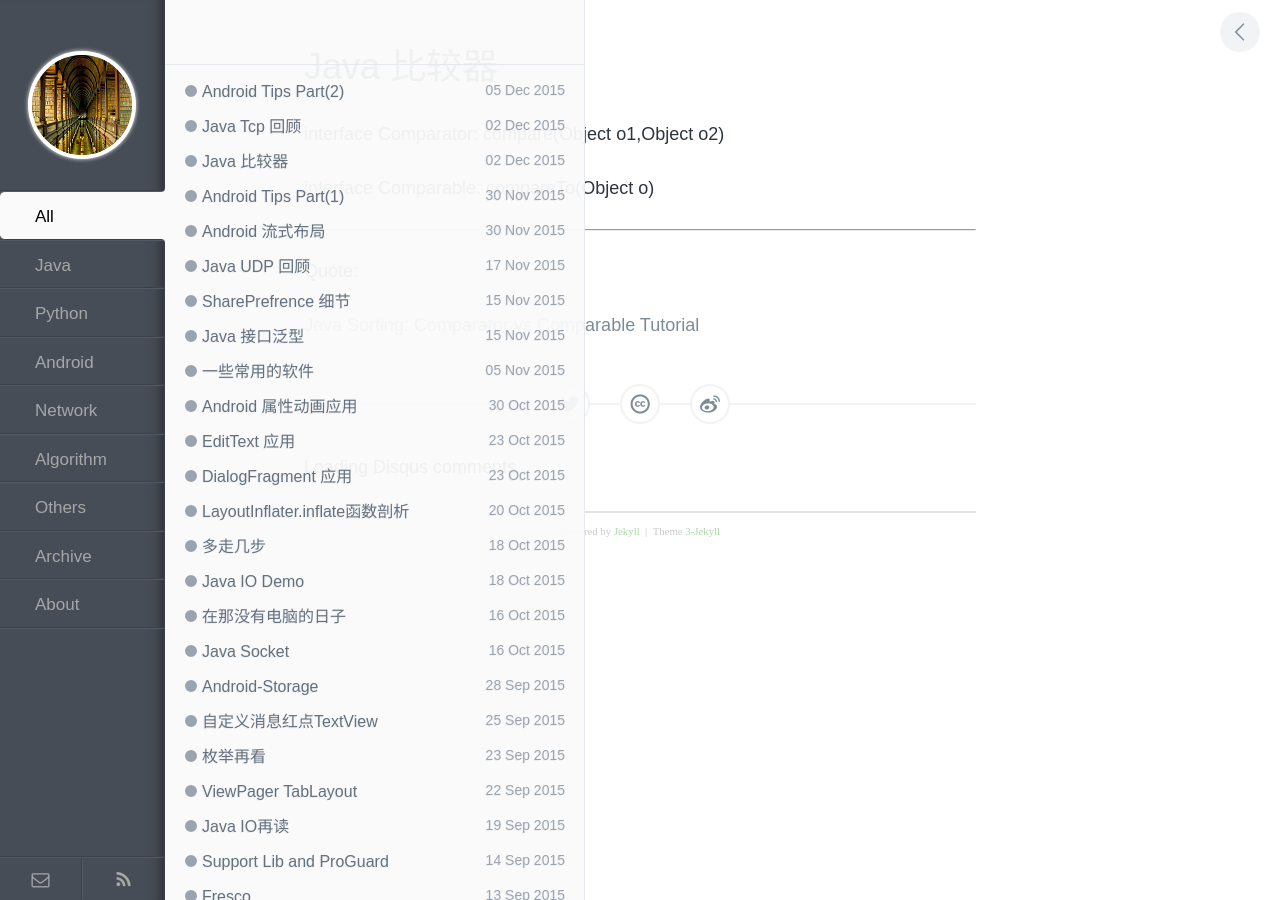
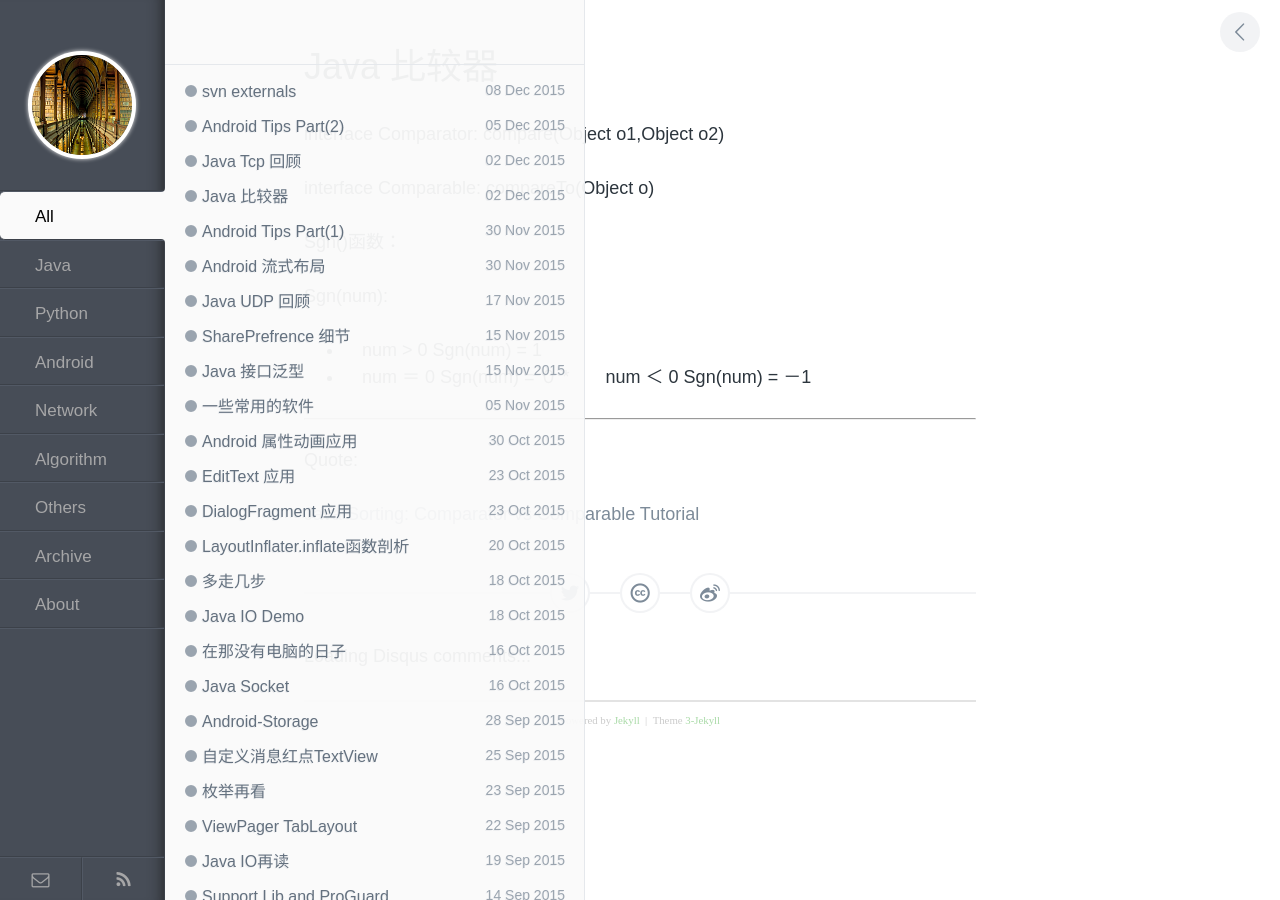
Before and after one commit to enlipan/enlipan.github.io, a Jekyll site: the page built from _posts/2015-12-02-java-comparator-tutorial.md, in a window 1280 px wide. Built offline with Jekyll 4.4.1, drawn with Linux system fonts in a browser that asks for light colours; comment, search, counter and statistics services are not loaded.

Commit message:
post svn externals  20151208

```diff
--- a/_posts/2015-12-02-java-comparator-tutorial.md
+++ b/_posts/2015-12-02-java-comparator-tutorial.md
@@ -10,6 +10,18 @@ interface Comparator: compare(Object o1,Object o2)
 
 interface Comparable: compareTo(Object  o)
 
+
+
+
+Sgn()函数：
+
+Sgn(num):
+
+* 　num > 0  Sgn(num) = 1
+* 　num ＝ 0  Sgn(num) = ０
+*　　num ＜ 0  Sgn(num) = －1
+
+
 ---
 
 Quote:
```
Also changed, not shown: _posts/2015-12-08-svn-externals.md (added, +37 -0 lines).
